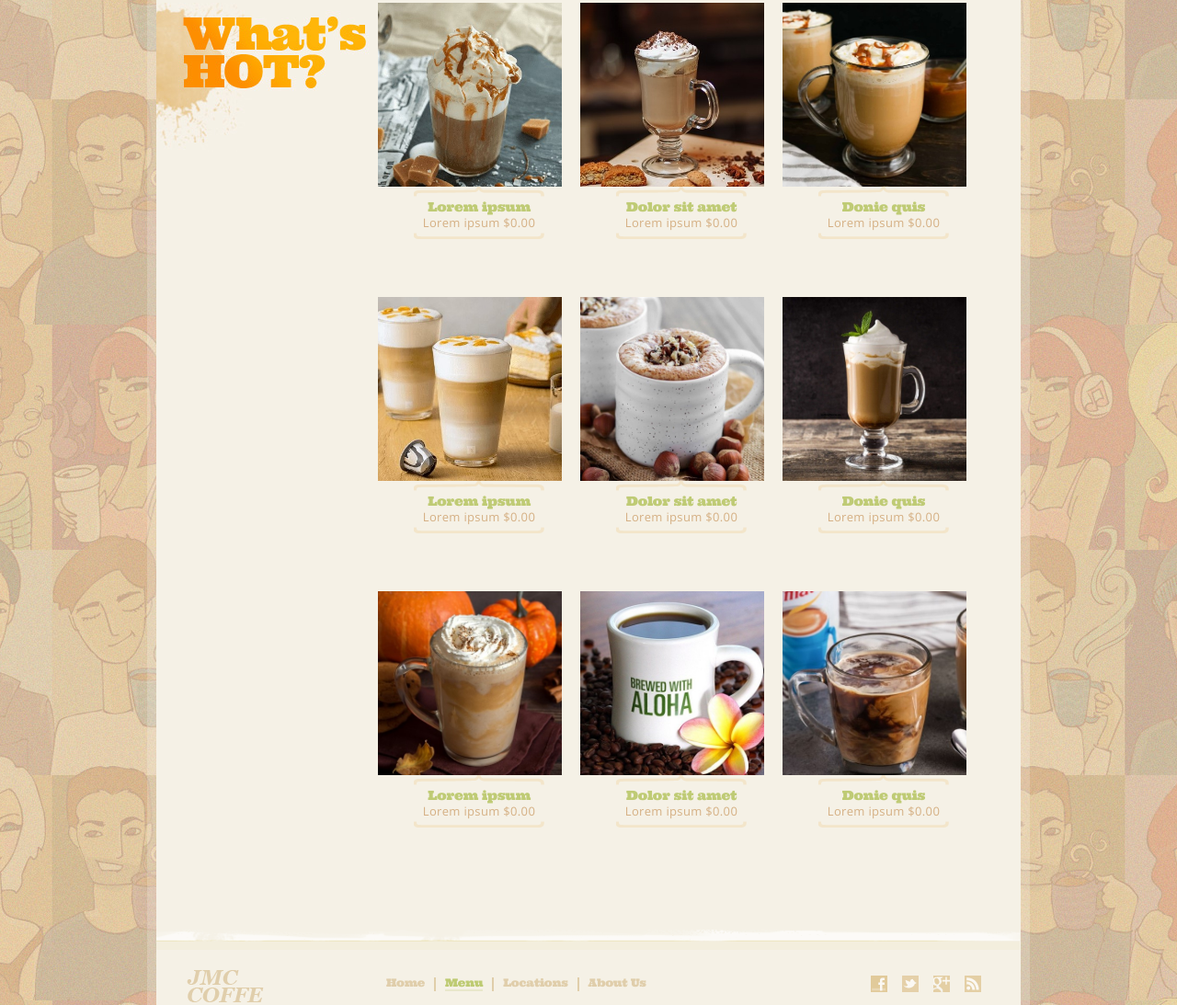
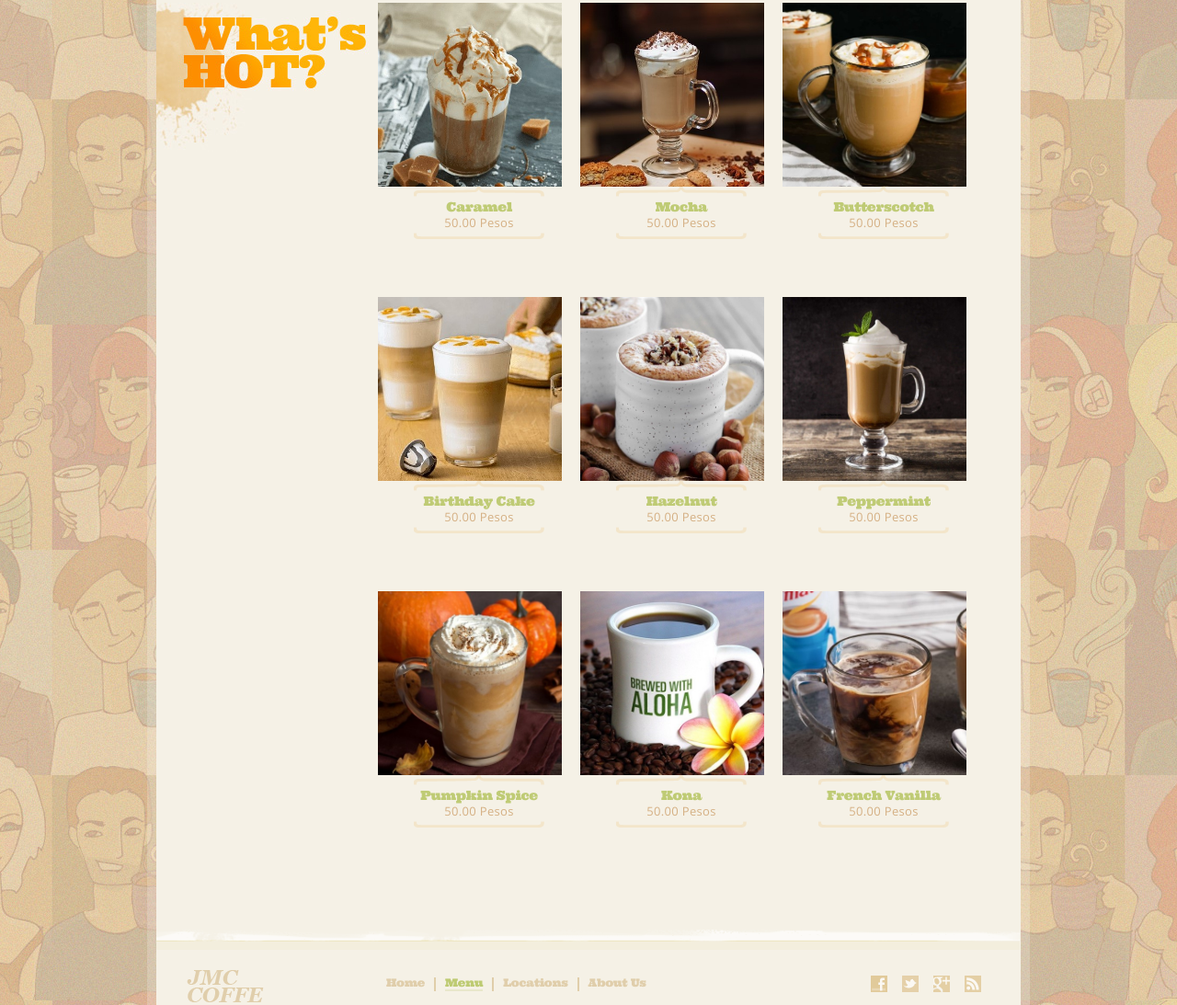
Before and after one commit to Sorsogon-State-University-Bulan-Campus/bsit-2-2-2022-grp-3-dizon-et-al, a plain HTML site: page menu.html in a window 1280 px wide. Shown: the part 382-1475 px from the top of the page at 92% size. Drawn offline with Linux system fonts and the light colour scheme.

Commit message:
Replace the default headline-menu image on menu.html. Editted the name and price of coffees on menu.html. (Jordan M. Gutlay BSIT 2-2)

```diff
--- a/menu.html
+++ b/menu.html
@@ -39,81 +39,81 @@
 							<li>
 								<a href="index.html"><img src="images/coffee1.jpg" alt="Image" height="200" width="200"></a>
 								<div>
-									<a href="index.html">Lorem ipsum</a>
+									<a href="index.html">Caramel</a>
 									<p>
-										Lorem ipsum &#36;0.00
+										50.00 Pesos
 									</p>
 								</div>
 							</li>
 							<li>
 								<a href="index.html"><img src="images/coffee2.jpg" alt="Image" height="200" width="200"></a>
 								<div>
-									<a href="index.html">Dolor sit amet</a>
+									<a href="index.html">Mocha</a>
 									<p>
-										Lorem ipsum &#36;0.00
+										50.00 Pesos
 									</p>
 								</div>
 							</li>
 							<li>
 								<a href="index.html"><img src="images/coffee3.jpeg" alt="Image" height="200" width="200"></a>
 								<div>
-									<a href="index.html">Donie quis</a>
+									<a href="index.html">Butterscotch</a>
 									<p>
-										Lorem ipsum &#36;0.00
+										50.00 Pesos
 									</p>
 								</div>
 							</li>
 							<li>
 								<a href="index.html"><img src="images/coffee4.jpg" alt="Image" height="200" width="200"></a>
 								<div>
-									<a href="index.html">Lorem ipsum</a>
+									<a href="index.html">Birthday Cake</a>
 									<p>
-										Lorem ipsum &#36;0.00
+										50.00 Pesos
 									</p>
 								</div>
 							</li>
 							<li>
 								<a href="index.html"><img src="images/coffee5.jpg" alt="Image" height="200" width="200"></a>
 								<div>
-									<a href="index.html">Dolor sit amet</a>
+									<a href="index.html">Hazelnut</a>
 									<p>
-										Lorem ipsum &#36;0.00
+										50.00 Pesos
 									</p>
 								</div>
 							</li>
 							<li>
 								<a href="index.html"><img src="images/coffee6.jpg" alt="Image" height="200" width="200"></a>
 								<div>
-									<a href="index.html">Donie quis</a>
+									<a href="index.html">Peppermint</a>
 									<p>
-										Lorem ipsum &#36;0.00
+										50.00 Pesos
 									</p>
 								</div>
 							</li>
 							<li>
 								<a href="index.html"><img src="images/coffee7.jpg" alt="Image" height="200" width="200"></a>
 								<div>
-									<a href="index.html">Lorem ipsum</a>
+									<a href="index.html">Pumpkin Spice</a>
 									<p>
-										Lorem ipsum &#36;0.00
+										50.00 Pesos
 									</p>
 								</div>
 							</li>
 							<li>
 								<a href="index.html"><img src="images/coffee8.jpg" alt="Image" height="200" width="200"></a>
 								<div>
-									<a href="index.html">Dolor sit amet</a>
+									<a href="index.html">Kona</a>
 									<p>
-										Lorem ipsum &#36;0.00
+										50.00 Pesos
 									</p>
 								</div>
 							</li>
 							<li>
 								<a href="index.html"><img src="images/coffee9.jpg" alt="Image" height="200" width="200"></a>
 								<div>
-									<a href="index.html">Donie quis</a>
+									<a href="index.html">French Vanilla</a>
 									<p>
-										Lorem ipsum &#36;0.00
+										50.00 Pesos
 									</p>
 								</div>
 							</li>
```
Also changed, not shown: images/headline-menu.jpg.
